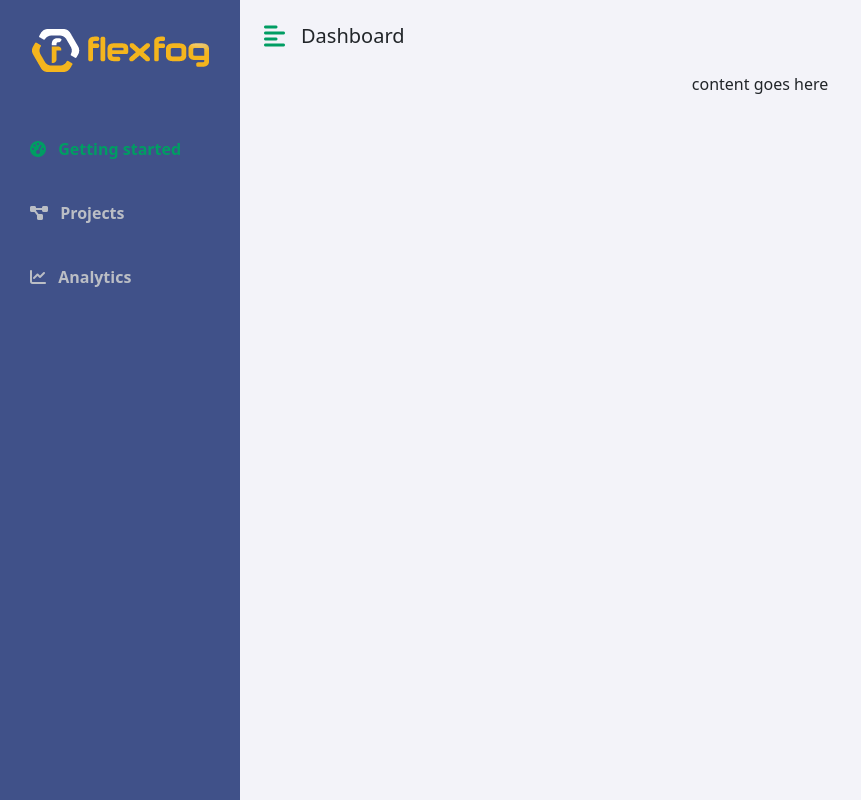
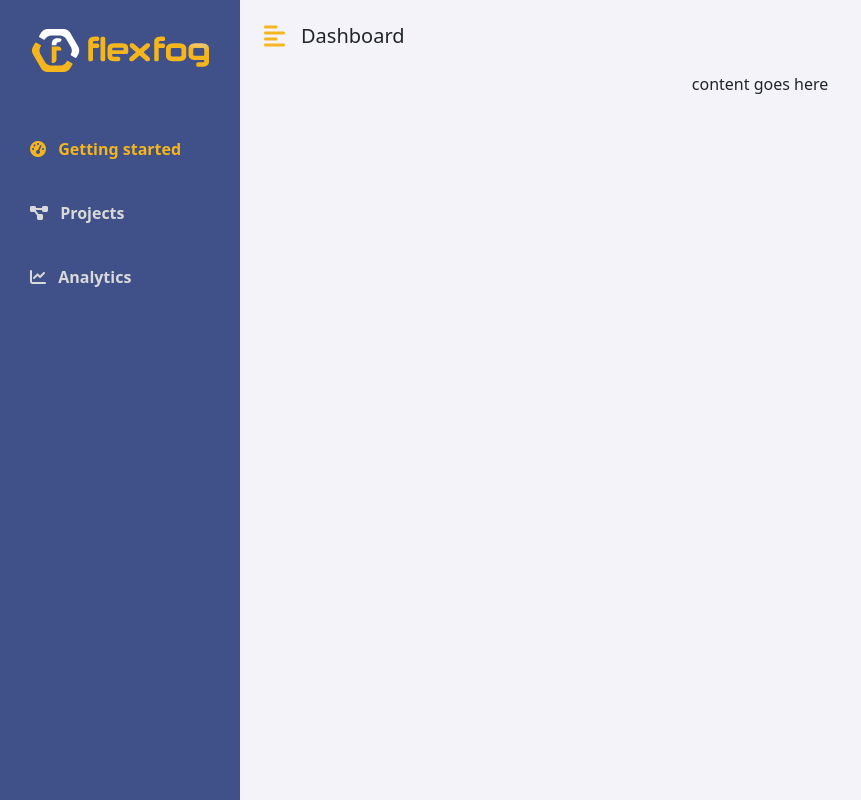
Before and after one commit to diptasahacse/documentation-dashboard, a plain HTML site: page index.html in a window 1280 px wide. Shown: the whole page, without its empty margins (0-861 px from the left). Drawn offline with nearby package versions, Linux system fonts and the light colour scheme.

Commit message:
change active, hover and focus test color in navbar

```diff
--- a/css/custom.css
+++ b/css/custom.css
@@ -5,6 +5,9 @@
     --second-bg-color: #c1efde;
     --content-bg-color: #F3F3F9;
     --sidebar-bg-color: #405189;
+    --sidebar-text-color: #d9d9d9;
+    --brand-color: #F4B51D;
+
 }
 
 .primary-text {
@@ -12,7 +15,7 @@
 }
 
 .second-text {
-    color: var(--second-text-color);
+    color: var(--sidebar-text-color);
 }
 
 .primary-bg {
@@ -26,12 +29,16 @@
 .rounded-full {
     border-radius: 100%;
 }
-
+.brand-color{
+    color: var(--brand-color);
+}
 #wrapper {
     overflow-x: hidden;
     background-color: var(--content-bg-color)
 }
-
+.list-group-item:not(.active):hover,.list-group-item:not(.active):focus{
+    color: #fff;
+}
 #sidebar-wrapper {
     background-color: var(--sidebar-bg-color);
     min-height: 100vh;
@@ -70,7 +77,7 @@
 
 .list-group-item.active {
     background-color: transparent;
-    color: var(--main-text-color);
+    color: var(--brand-color);
     font-weight: bold;
     border: none;
 }
--- a/index.html
+++ b/index.html
@@ -1,6 +1,5 @@
 <!DOCTYPE html>
 <html lang="en">
-
 <head>
     <meta charset="UTF-8" />
     <meta http-equiv="X-UA-Compatible" content="IE=edge" />
@@ -45,7 +44,7 @@
         <div id="page-content-wrapper">
             <nav class="navbar navbar-expand-lg navbar-light bg-transparent py-4 px-4">
                 <div class="d-flex align-items-center">
-                    <i class="fas fa-align-left primary-text fs-4 me-3" id="menu-toggle"></i>
+                    <i class="fas fa-align-left brand-color fs-4 me-3" id="menu-toggle"></i>
                     <h2 class="fs-5 m-0">Dashboard</h2>
                 </div>
 
```
